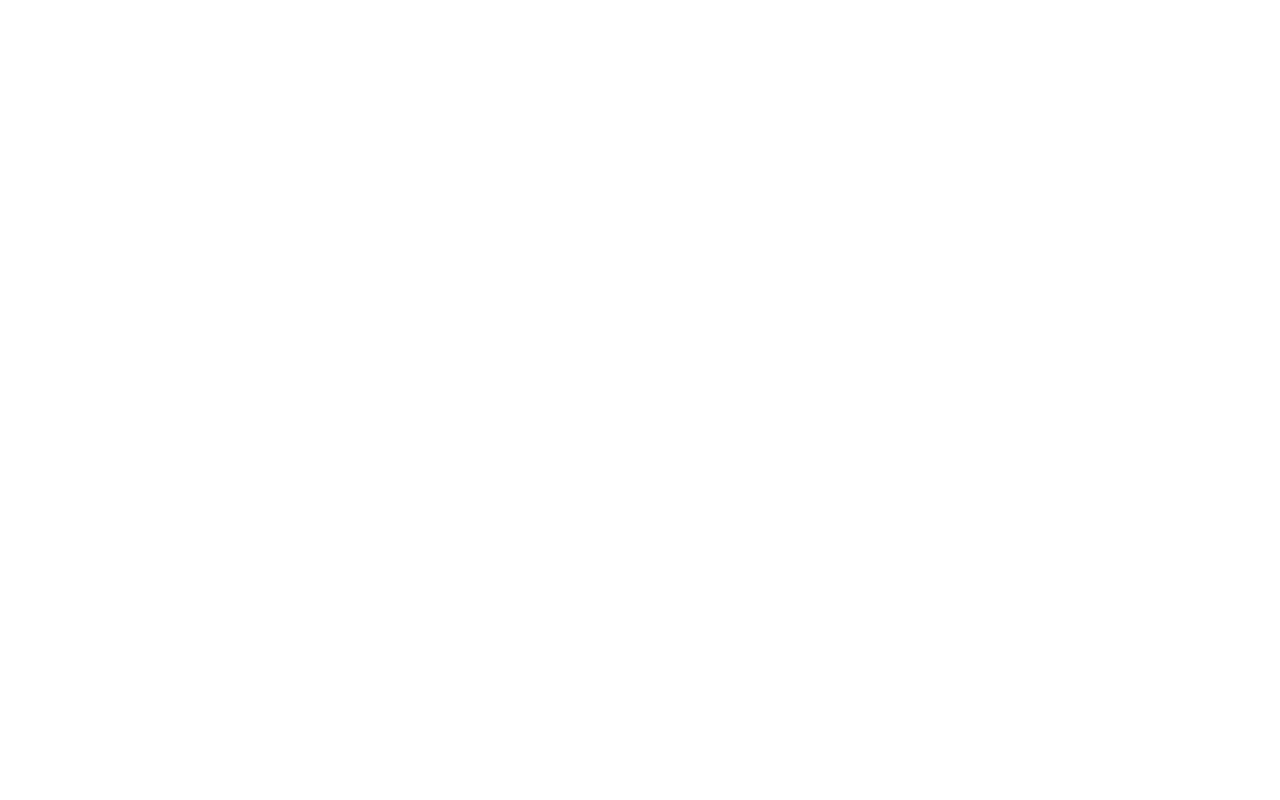
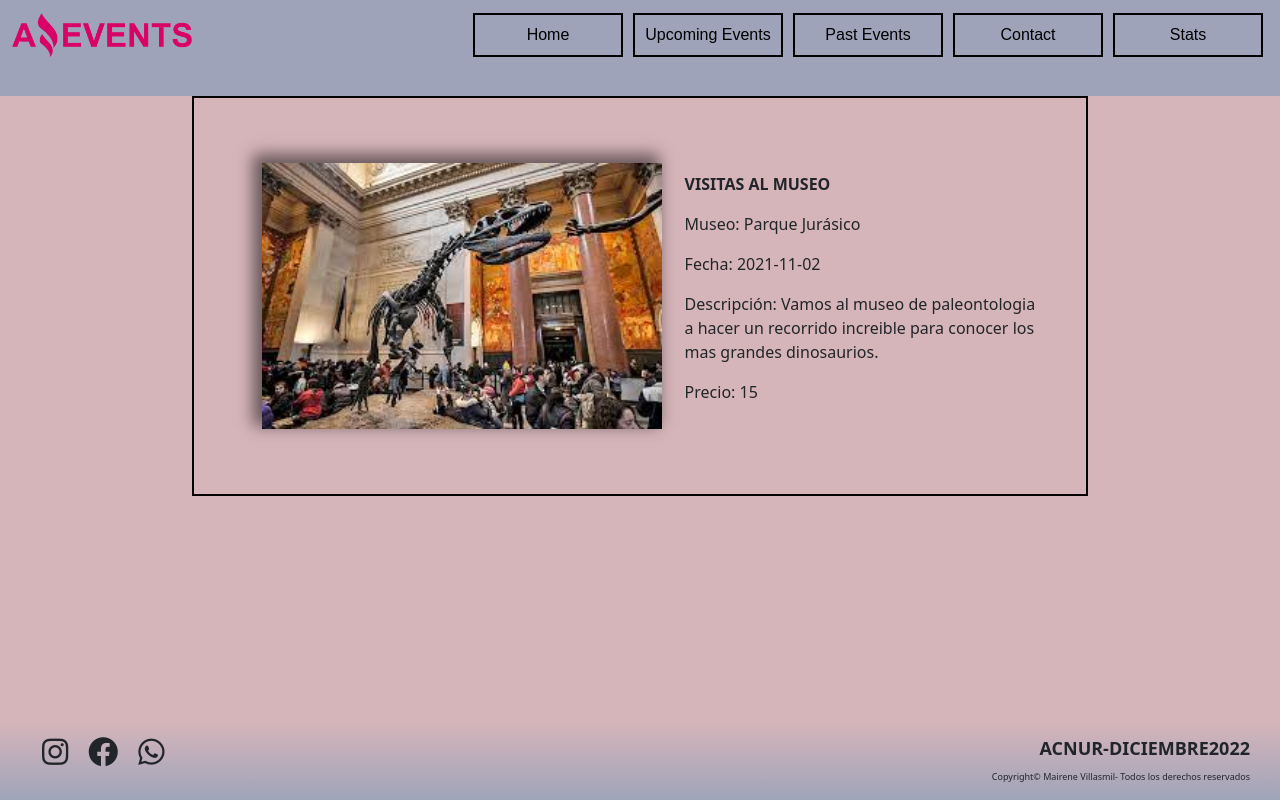
Before and after one commit to Mairene-Villasmil/Amazing-Events, a plain HTML site: page Pages/DetallesMuseo.html in a window 1280 px wide. Drawn offline with nearby package versions, Linux system fonts and the light colour scheme.

Commit message:
paginas detalles

```diff
--- a/CSS/Contact.css
+++ b/CSS/Contact.css
@@ -1,3 +1,8 @@
+main{
+    width: 100%;
+    height: 78vh;
+}
+
 .formulario{
     display: flex;
     flex-direction: row;
--- a/CSS/DetallesCine.css
+++ b/CSS/DetallesCine.css
@@ -0,0 +1,48 @@
+main{
+    width: 100%;
+    height: 78vh;
+}
+
+main section{
+    display: flex;
+    flex-direction: row;
+    justify-content: center;
+    align-items: center;
+}
+
+.contenedor{
+    width: 70%;
+    height: 400px;
+    display: flex;
+    flex-direction: row;
+    justify-content: center;
+    align-items: center;
+    border: 2px solid black;
+}
+
+.item_uno{
+    width: 50%;
+    display: flex;
+    flex-direction: row;
+    justify-content: center;
+    align-items: center;
+}
+
+.item_uno img{
+    width: 400px;
+    box-shadow: -6px -6px 15px 3px rgba(0,0,0,0.52);
+}
+
+.item_dos{
+    width: 40%;
+    display: flex;
+    flex-direction: column;
+}
+
+.item_dos p{
+    text-align: left;
+}
+
+.titulo_uno{
+    font-weight: bolder;
+}
--- a/CSS/DetallesConcierto.css
+++ b/CSS/DetallesConcierto.css
@@ -0,0 +1,48 @@
+main{
+    width: 100%;
+    height: 78vh;
+}
+
+main section{
+    display: flex;
+    flex-direction: row;
+    justify-content: center;
+    align-items: center;
+}
+
+.contenedor{
+    width: 70%;
+    height: 400px;
+    display: flex;
+    flex-direction: row;
+    justify-content: center;
+    align-items: center;
+    border: 2px solid black;
+}
+
+.item_uno{
+    width: 50%;
+    display: flex;
+    flex-direction: row;
+    justify-content: center;
+    align-items: center;
+}
+
+.item_uno img{
+    width: 400px;
+    box-shadow: -6px -6px 15px 3px rgba(0,0,0,0.52);
+}
+
+.item_dos{
+    width: 40%;
+    display: flex;
+    flex-direction: column;
+}
+
+.item_dos p{
+    text-align: left;
+}
+
+.titulo_uno{
+    font-weight: bolder;
+}
--- a/CSS/DetallesFeria.css
+++ b/CSS/DetallesFeria.css
@@ -0,0 +1,48 @@
+main{
+    width: 100%;
+    height: 78vh;
+}
+
+main section{
+    display: flex;
+    flex-direction: row;
+    justify-content: center;
+    align-items: center;
+}
+
+.contenedor{
+    width: 70%;
+    height: 400px;
+    display: flex;
+    flex-direction: row;
+    justify-content: center;
+    align-items: center;
+    border: 2px solid black;
+}
+
+.item_uno{
+    width: 50%;
+    display: flex;
+    flex-direction: row;
+    justify-content: center;
+    align-items: center;
+}
+
+.item_uno img{
+    width: 400px;
+    box-shadow: -6px -6px 15px 3px rgba(0,0,0,0.52);
+}
+
+.item_dos{
+    width: 40%;
+    display: flex;
+    flex-direction: column;
+}
+
+.item_dos p{
+    text-align: left;
+}
+
+.titulo_uno{
+    font-weight: bolder;
+}
--- a/CSS/DetallesFiesta.css
+++ b/CSS/DetallesFiesta.css
@@ -0,0 +1,48 @@
+main{
+    width: 100%;
+    height: 78vh;
+}
+
+main section{
+    display: flex;
+    flex-direction: row;
+    justify-content: center;
+    align-items: center;
+}
+
+.contenedor{
+    width: 70%;
+    height: 400px;
+    display: flex;
+    flex-direction: row;
+    justify-content: center;
+    align-items: center;
+    border: 2px solid black;
+}
+
+.item_uno{
+    width: 50%;
+    display: flex;
+    flex-direction: row;
+    justify-content: center;
+    align-items: center;
+}
+
+.item_uno img{
+    width: 400px;
+    box-shadow: -6px -6px 15px 3px rgba(0,0,0,0.52);
+}
+
+.item_dos{
+    width: 40%;
+    display: flex;
+    flex-direction: column;
+}
+
+.item_dos p{
+    text-align: left;
+}
+
+.titulo_uno{
+    font-weight: bolder;
+}
--- a/CSS/DetallesLibros.css
+++ b/CSS/DetallesLibros.css
@@ -0,0 +1,48 @@
+main{
+    width: 100%;
+    height: 78vh;
+}
+
+main section{
+    display: flex;
+    flex-direction: row;
+    justify-content: center;
+    align-items: center;
+}
+
+.contenedor{
+    width: 70%;
+    height: 400px;
+    display: flex;
+    flex-direction: row;
+    justify-content: center;
+    align-items: center;
+    border: 2px solid black;
+}
+
+.item_uno{
+    width: 50%;
+    display: flex;
+    flex-direction: row;
+    justify-content: center;
+    align-items: center;
+}
+
+.item_uno img{
+    width: 400px;
+    box-shadow: -6px -6px 15px 3px rgba(0,0,0,0.52);
+}
+
+.item_dos{
+    width: 40%;
+    display: flex;
+    flex-direction: column;
+}
+
+.item_dos p{
+    text-align: left;
+}
+
+.titulo_uno{
+    font-weight: bolder;
+}
--- a/CSS/DetallesMuseo.css
+++ b/CSS/DetallesMuseo.css
@@ -0,0 +1,48 @@
+main{
+    width: 100%;
+    height: 78vh;
+}
+
+main section{
+    display: flex;
+    flex-direction: row;
+    justify-content: center;
+    align-items: center;
+}
+
+.contenedor{
+    width: 70%;
+    height: 400px;
+    display: flex;
+    flex-direction: row;
+    justify-content: center;
+    align-items: center;
+    border: 2px solid black;
+}
+
+.item_uno{
+    width: 50%;
+    display: flex;
+    flex-direction: row;
+    justify-content: center;
+    align-items: center;
+}
+
+.item_uno img{
+    width: 400px;
+    box-shadow: -6px -6px 15px 3px rgba(0,0,0,0.52);
+}
+
+.item_dos{
+    width: 40%;
+    display: flex;
+    flex-direction: column;
+}
+
+.item_dos p{
+    text-align: left;
+}
+
+.titulo_uno{
+    font-weight: bolder;
+}
--- a/CSS/Style.css
+++ b/CSS/Style.css
@@ -12,8 +12,7 @@ header{
 
 body{
     background-color: rgb(214, 181, 186);
-    width: 100%;
-    height: 100%;
+
 }
 
 .collapse{
@@ -38,11 +37,6 @@ width: 180px;
     color: black;
     border: solid 2px black;
     text-align: center;
-}
-
-main{
-    width: 100%;
-    height: 79%;
 }
 
 .home{
@@ -77,7 +71,7 @@ footer{
 
 .footer{
     width: 100%;
-    height: 9vh;
+    height: 10vh;
     display: flex;
     flex-direction: row;
     justify-content: space-between;
--- a/Pages/DetallesMuseo.html
+++ b/Pages/DetallesMuseo.html
@@ -0,0 +1,82 @@
+<!DOCTYPE html>
+<html lang="en">
+<head>
+    <meta charset="UTF-8">
+    <meta http-equiv="X-UA-Compatible" content="IE=edge">
+    <meta name="viewport" content="width=device-width, initial-scale=1.0">
+    <link rel="stylesheet" href="https://cdnjs.cloudflare.com/ajax/libs/font-awesome/6.2.1/css/all.min.css"
+    integrity="sha512-MV7K8+y+gLIBoVD59lQIYicR65iaqukzvf/nwasF0nqhPay5w/9lJmVM2hMDcnK1OnMGCdVK+iQrJ7lzPJQd1w=="
+    crossorigin="anonymous" referrerpolicy="no-referrer" />
+    <link href="https://cdn.jsdelivr.net/npm/bootstrap@5.3.0-alpha1/dist/css/bootstrap.min.css" rel="stylesheet"
+    integrity="sha384-GLhlTQ8iRABdZLl6O3oVMWSktQOp6b7In1Zl3/Jr59b6EGGoI1aFkw7cmDA6j6gD" crossorigin="anonymous">
+  <link rel="stylesheet" href="../CSS/Style.css">
+  <link rel="stylesheet" href="../CSS/DetallesMuseo.css">
+    <title>Visitas al Museo</title>
+</head>
+<body>
+    <header>
+        <nav class="navbar navbar-expand-lg bg-body-dark">
+          <div class="container-fluid">
+            <a class="navbar-brand" href="#"><img src="../imagenes/Logo Amazing Events.png" alt=""></a>
+            <button class="navbar-toggler" type="button" data-bs-toggle="collapse" data-bs-target="#navbarNav"
+              aria-controls="navbarNav" aria-expanded="false" aria-label="Toggle navigation">
+              <span class="navbar-toggler-icon"></span>
+            </button>
+            <div class="collapse navbar-collapse" id="navbarNav">
+              <ul class="navbar-nav">
+                <li class="nav-item">
+                  <a class="nav-link " aria-current="page" href="../index.html">Home</a>
+                </li>
+                <li class="nav-item">
+                  <a class="nav-link " aria-current="page" href="./UpcomingEvents.html">Upcoming Events</a>
+                </li>
+                <li class="nav-item">
+                  <a class="nav-link" href="/Pages/PastEvents.html">Past Events</a>
+                </li>
+                <li class="nav-item">
+                  <a class="nav-link" href="./Contact.html">Contact</a>
+                </li>
+                <li class="nav-item">
+                  <a class="nav-link" href="#">Stats</a>
+                </li>
+              </ul>
+            </div>
+          </div>
+        </nav>
+      </header>
+      <main>
+        <section>
+            <div class="contenedor">
+                <div class="item_uno"> <img src="../imagenes/Salida al museo5.jpg" alt="Museo">
+                </div>
+                <div class="item_dos">
+                    <p class="titulo_uno">VISITAS AL MUSEO</p>
+                    <p>Museo: Parque Jurásico</p>
+                    <p>Fecha: 2021-11-02</p>
+                    <p>Descripción: Vamos al museo de paleontologia a hacer un recorrido increible para conocer los mas grandes dinosaurios.</p>
+                    <p>Precio: 15</p>
+                </div>
+            </div>
+        </section>
+      </main>
+      <footer>
+        <div class="footer">
+          <div class="iconos">
+            <ul>
+              <li><i class="fa-brands fa-instagram"></i></li>
+              <li><i class="fa-brands fa-facebook"></i></li>
+              <li><i class="fa-brands fa-whatsapp"></i></li>
+            </ul>
+          </div>
+          <div class="cohort">
+            <p>ACNUR-DICIEMBRE2022</p>
+            <span class="copyright">Copyright&copy; Mairene Villasmil- Todos los derechos reservados</span>
+          </div>
+        </div>
+      </footer>
+
+      <script src="https://cdn.jsdelivr.net/npm/bootstrap@5.3.0-alpha1/dist/js/bootstrap.bundle.min.js"
+        integrity="sha384-w76AqPfDkMBDXo30jS1Sgez6pr3x5MlQ1ZAGC+nuZB+EYdgRZgiwxhTBTkF7CXvN"
+        crossorigin="anonymous"></script>
+</body>
+</html>
```
Also changed, not shown: CSS/DetallesMaraton.css (+48 -0 lines), CSS/Inicio.css (+19 -2 lines), CSS/PastEvents.css (+16 -8 lines), CSS/UpcomingEvents.css (+15 -8 lines), Pages/PastEvents.html (+40 -0 lines), Pages/UpcomingEvents.html (+31 -0 lines), index.html (+23 -21 lines).
